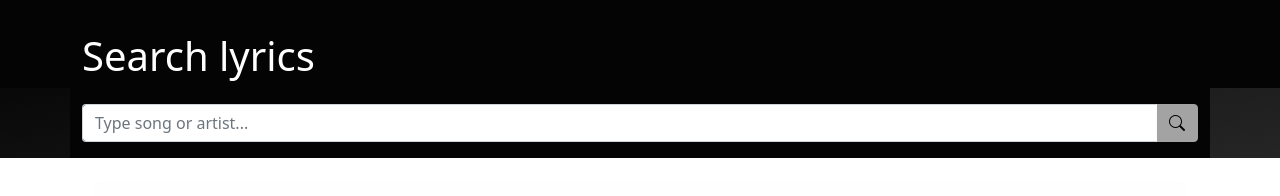
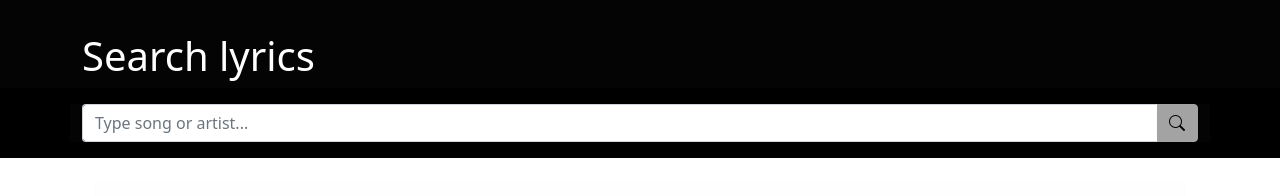
Before and after one commit to FedericoMp/singit, a plain HTML site: page index.html in a window 1280 px wide. Shown: the top 196 px of the page. Drawn offline with nearby package versions, Linux system fonts and the light colour scheme.

Commit message:
Update index.html
Fixed white spaces for container class. Created a wrapper div with black background

```diff
--- a/index.html
+++ b/index.html
@@ -31,7 +31,8 @@
     </header>
 
     <!-- Searcher Nav -->
-    <div class="searcher-container container sticky-top">
+    <div class="bg-black sticky-top">
+        <div class="searcher-container container">
             <form id="searchForm">
                 <div class="input-group mt-3 mb-3">
                     <input type="text" class="form-control" id="searchInpt" placeholder="Type song or artist..." aria-label="Type song or artist..." aria-describedby="button-addon2">
@@ -39,6 +40,7 @@
                     <button class="btn btn-light" type="submit" id="button-addon2"><i class="bi bi-search"></i></button>
                     </div>
             </form>
+        </div>
     </div>
 
     <!-- Search Results -->
```
Lines whose indentation alone changed are shown as unchanged.
